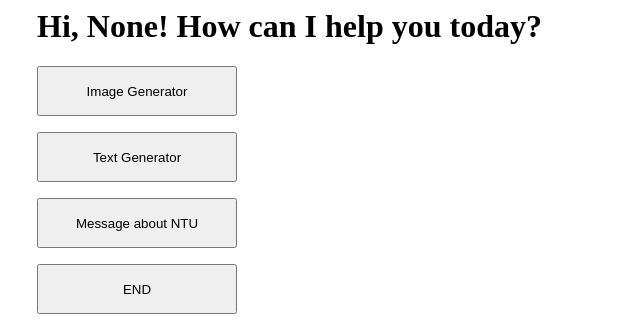
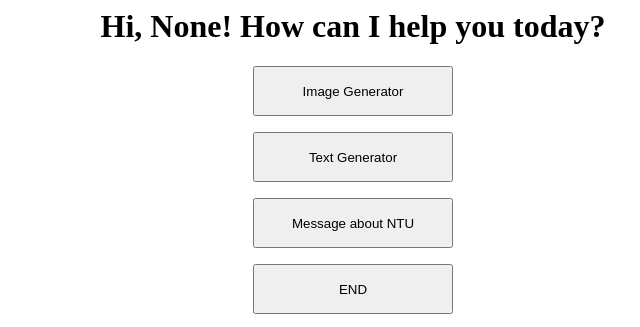
Before and after one commit to gentlecanoe/final, a Flask app: page /main in a window 1280 px wide. Shown: the top 327 px of the page, without its empty margins (287-927 px from the left). Run offline with Flask 3, Linux system fonts and the light colour scheme.

Commit message:
Update main.html

```diff
--- a/templates/main.html
+++ b/templates/main.html
@@ -2,6 +2,7 @@
     .container{
       width:100%;
       margin:auto;
+      text-align: center; /* 将容器中的内容居中对齐 */
       align-items: center; /* 垂直居中 */
       justify-content: space-between; /* 水平间距平均分布 */
     }
```
